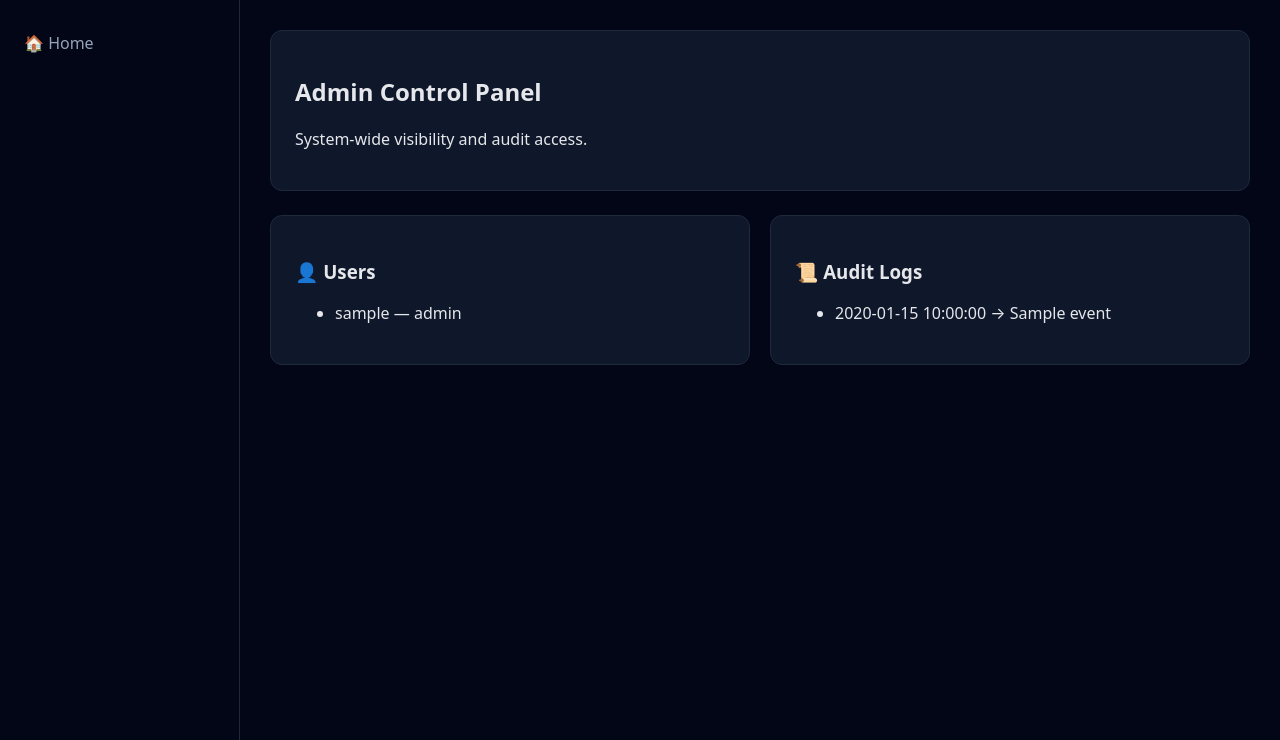
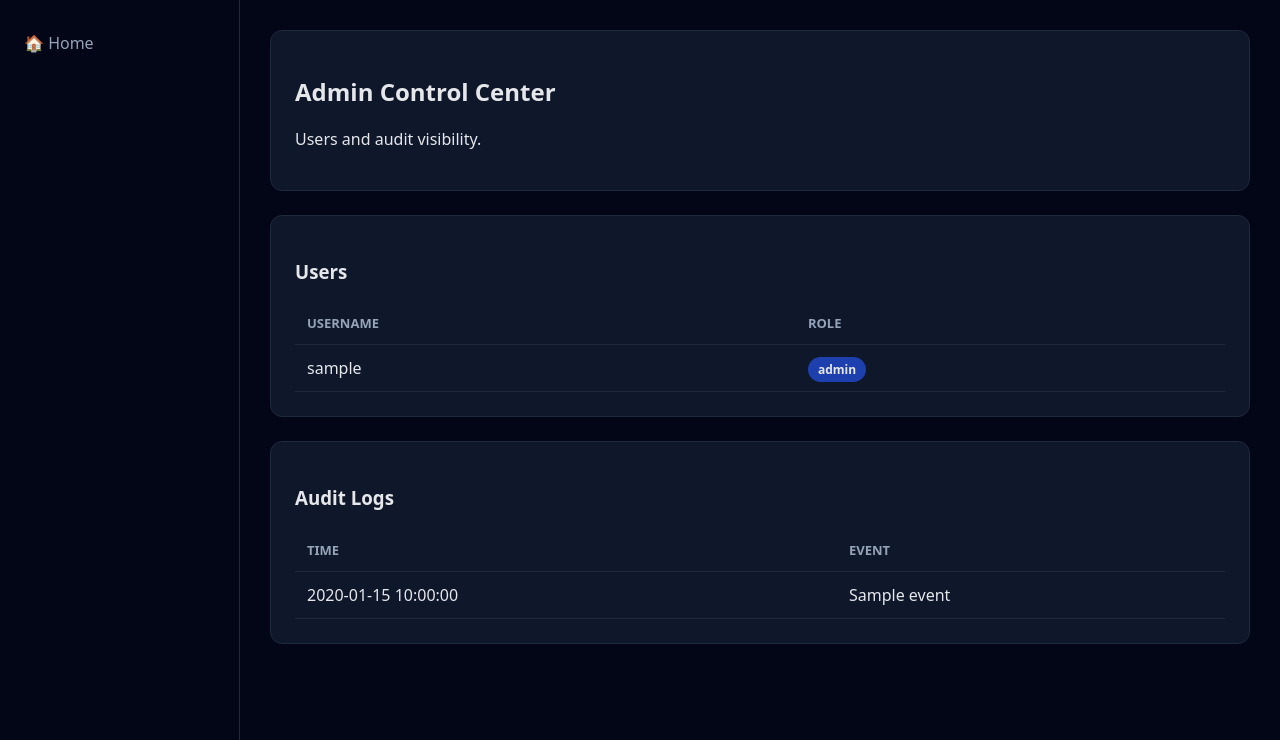
Before and after one commit to sushantkane123/cybershield-flask, a Flask app: template templates/admin.html in a window 1280 px wide. Shown: the part 60-800 px from the top of the page. Run offline with Flask 3, Linux system fonts and the light colour scheme; the template is opened without the code that fills it: most values are stand-ins (such as "Sample title", 1, 10 or a date in 2020).

Commit message:
Revise Admin Control Panel layout and content

```diff
--- a/templates/admin.html
+++ b/templates/admin.html
@@ -2,27 +2,43 @@
 
 {% block content %}
 <div class="card">
-    <h2>Admin Control Panel</h2>
-    <p>System-wide visibility and audit access.</p>
+    <h2>Admin Control Center</h2>
+    <p>Users and audit visibility.</p>
 </div>
 
-<div class="grid">
-    <div class="card">
-        <h3>👤 Users</h3>
-        <ul>
-            {% for user in users %}
-                <li>{{ user.username }} — {{ user.role }}</li>
-            {% endfor %}
-        </ul>
-    </div>
+<div class="card">
+    <h3>Users</h3>
+    <table>
+        <tr>
+            <th>Username</th>
+            <th>Role</th>
+        </tr>
+        {% for user in users %}
+        <tr>
+            <td>{{ user.username }}</td>
+            <td>
+                <span class="badge {{ user.role }}">
+                    {{ user.role }}
+                </span>
+            </td>
+        </tr>
+        {% endfor %}
+    </table>
+</div>
 
-    <div class="card">
-        <h3>📜 Audit Logs</h3>
-        <ul>
-            {% for log in logs %}
-                <li>{{ log.created_at }} → {{ log.event }}</li>
-            {% endfor %}
-        </ul>
-    </div>
+<div class="card">
+    <h3>Audit Logs</h3>
+    <table>
+        <tr>
+            <th>Time</th>
+            <th>Event</th>
+        </tr>
+        {% for log in logs %}
+        <tr>
+            <td>{{ log.created_at }}</td>
+            <td>{{ log.event }}</td>
+        </tr>
+        {% endfor %}
+    </table>
 </div>
 {% endblock %}
```
